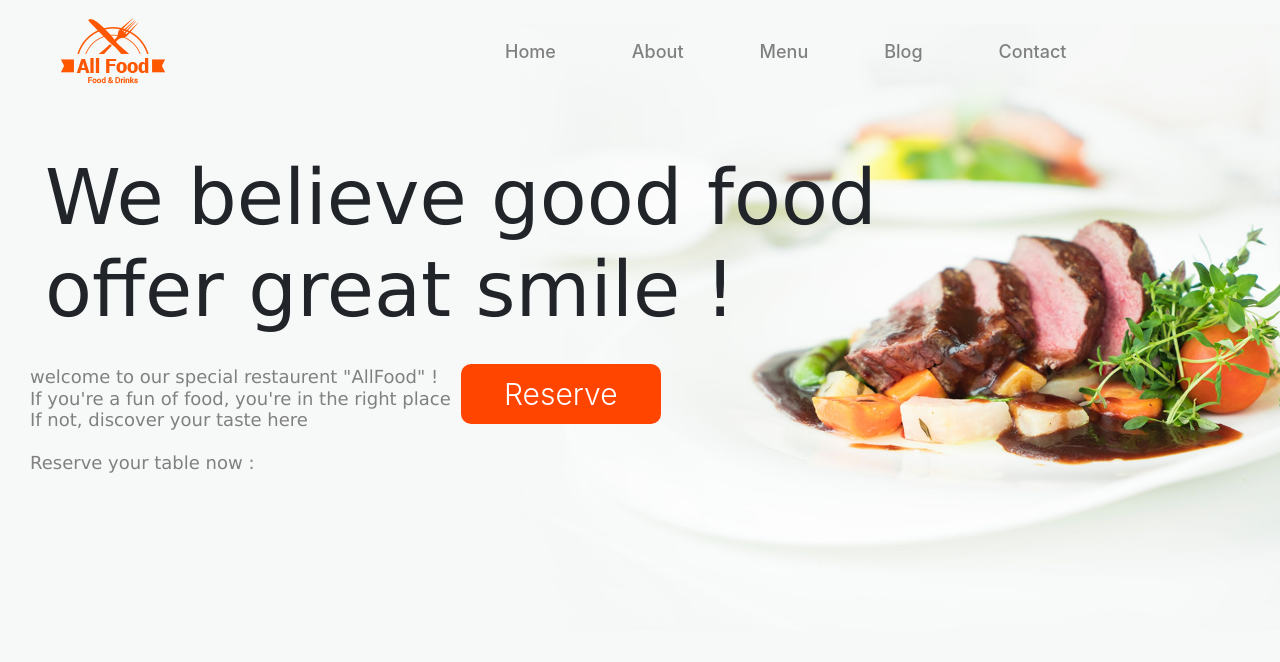
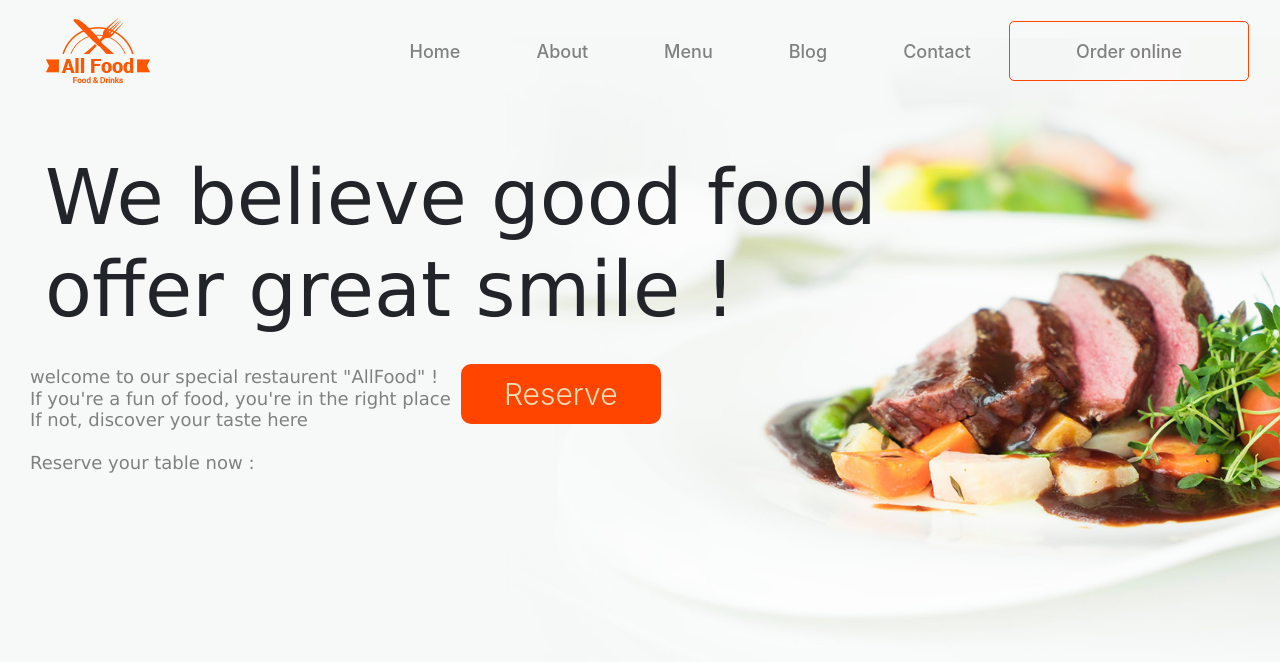
Before and after one commit to Mesmoudi13/Restaurent-project, a website: page index.html in a window 1280 px wide. Drawn offline with nearby package versions, Linux system fonts and the light colour scheme.

Commit message:
some animations on buttons

```diff
--- a/index.html
+++ b/index.html
@@ -11,20 +11,20 @@
     <title>Document</title>
 </head>
 <body>
- <div class="container-fluid" style="background-image: url('./img/home.png'); min-height: 700px; min-width: 100%; background-repeat: no-repeat; background-position: center;
+ <div class="container-fluid" style="background-image: url('./img/home.png'); min-height: 800px; min-width: 100%;  background-repeat: no-repeat; background-position: center;
  background-size: cover;">
   <nav class="navbar navbar-expand-lg">
-    <a class="navbar-brand col-sm-4 logo" href="#"><img src="./img/logo.png" alt="AllFood"></a>
+    <a class="navbar-brand logo" href="#"><img src="./img/logo.png" alt="AllFood"></a>
       <button class="navbar-toggler" data-toggle="collapse" data-target="#navbarTogglerDemo02" aria-controls="navbarTogglerDemo02" aria-expanded="false" aria-label="Toggle navigation" >
         <span class="line"></span>
         <span class="line"></span>
         <span class="line" style="margin-bottom: 0;"></span>
       </button>
 
-    <div class="collapse navbar-collapse" id="navbarTogglerDemo02">
-      <ul class="navbar-nav mr-auto">
+      <div class="collapse navbar-collapse justify-content-end" id="navbarTogglerDemo02">
+        <ul class="navbar-nav justify-content-xs-center">
           <li class="nav-item active">
-          <a class="nav-link" href="./index.html">Home</a>
+            <a class="nav-link active" href="./index.html">Home</a>
           </li>
           <li class="nav-item">
             <a class="nav-link" href="#">About</a>
@@ -40,6 +40,8 @@
           </li>
         </ul>
 
+            <button class="order bttn d-none d-lg-block">Order online</button>
+
       </div>
   </nav>
  <div class="container-fluid">
@@ -48,7 +50,7 @@
      <div class="row inline-block">
         <h6 class="welcome"><br>welcome to our special restaurent "AllFood" !<br>If you're a fun of food, you're in the right place<br>
           If not, discover your taste here<br><br><strong>Reserve your table now :</strong></h6>
-        <button class="reserve"><span class="span">Reserve</span></button>
+        <button class="reserve bttn"><span class="span">Reserve</span></button>
      </div>
    </div>
  </div>
--- a/src/css/style.css
+++ b/src/css/style.css
@@ -1,9 +1,8 @@
 *{
     outline: none;
+    box-sizing: border-box;
 }
-.selector-for-some-widget {
-    box-sizing: content-box;
-  }
+
 .nav-link{
     color: grey !important;
     margin: 5px 30px;
@@ -13,9 +12,11 @@
 .nav-link:hover{
     color: orangered !important;
 }
+
 .logo{
     margin: 5px 15px;
 }
+
 
 .home{
     margin-top: 50px;
@@ -24,7 +25,7 @@
     animation: 1.5s drop;
 }
 .slogan{
-
+    cursor: pointer;
     font-size: 6vw;
     font-family: 'Lucida Sans', 'Lucida Sans Regular', 'Lucida Grande', 'Lucida Sans Unicode', Geneva, Verdana, sans-serif;
 }
@@ -37,6 +38,7 @@
     }
 }
 .welcome{
+    cursor: pointer;
     font-size: 18px;
     color: grey;
     font-weight: 100;
@@ -48,7 +50,7 @@
     height: 60px;
     margin-top: 20px;
     margin-left: 10px;
-    color: white;
+    color: wheat;
     background-color: orangered;
     font-size: 30px;
     font-weight: 350;
@@ -82,7 +84,7 @@
     cursor: pointer;
     display: inline-block;
     position: relative;
-    transition: 0.5s;
+    transition: 0.3s;
   }
 
 .reserve .span:after {
@@ -91,7 +93,7 @@
     opacity: 0;
     top: 0;
     right: -20px;
-    transition: 0.5s;
+    transition: 0.3s;
   }
 
 .reserve:hover .span {
@@ -103,4 +105,58 @@
     right: 0;
   }
 
-/*btn animation*/
+.order{
+    width: 30vh;
+    height: 60px;
+    border: solid 1px orangered;
+    border-radius: 5px;
+    background-color: unset;
+    color: grey;
+    font-size: 18px;
+    font-weight: 500;
+    outline: none !important;
+    box-shadow: none !important;
+}
+
+
+.order {
+    display: inline-block;
+    vertical-align: middle;
+    -webkit-transform: translateZ(0);
+    transform: translateZ(0);
+    -webkit-backface-visibility: hidden;
+    backface-visibility: hidden;
+    -moz-osx-font-smoothing: grayscale;
+    position: relative;
+    -webkit-transition-property: color;
+    transition-property: color;
+    -webkit-transition-duration: 0.3s;
+    transition-duration: 0.3s;
+  }
+  .order:before {
+    content: "";
+    position: absolute;
+    z-index: -1;
+    top: 0;
+    left: 0;
+    right: 0;
+    bottom: 0;
+    background: orangered;
+    -webkit-transform: scaleY(0);
+    transform: scaleY(0);
+    -webkit-transform-origin: 50% 0;
+    transform-origin: 50% 0;
+    -webkit-transition-property: transform;
+    transition-property: transform;
+    -webkit-transition-duration: 0.3s;
+    transition-duration: 0.3s;
+    -webkit-transition-timing-function: ease-out;
+    transition-timing-function: ease-out;
+  }
+  .order:hover, .order:focus, .order:active {
+    color: wheat;
+  }
+  .order:hover:before, .order:focus:before, .order:active:before {
+    -webkit-transform: scaleY(1);
+    transform: scaleY(1);
+  }
--- a/src/js/script.js
+++ b/src/js/script.js
@@ -1,4 +1,4 @@
-buttonAni = document.querySelector('.reserve')
+buttonAni = document.querySelector('.bttn')
 
 buttonAni.addEventListener('click', e => buttonPress(e))
 
```
Also changed, not shown: 1 other file. Lines whose indentation alone changed are shown as unchanged.
